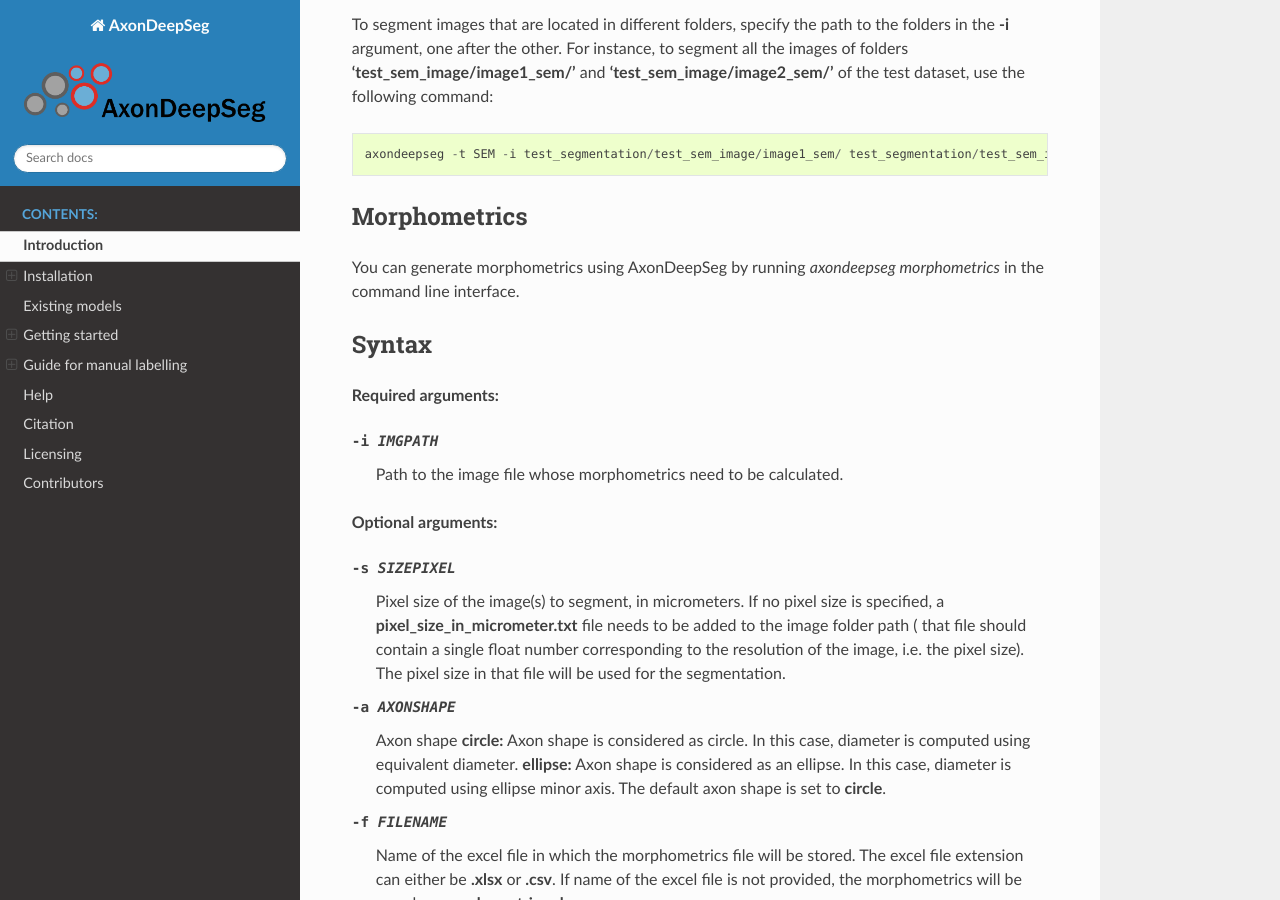
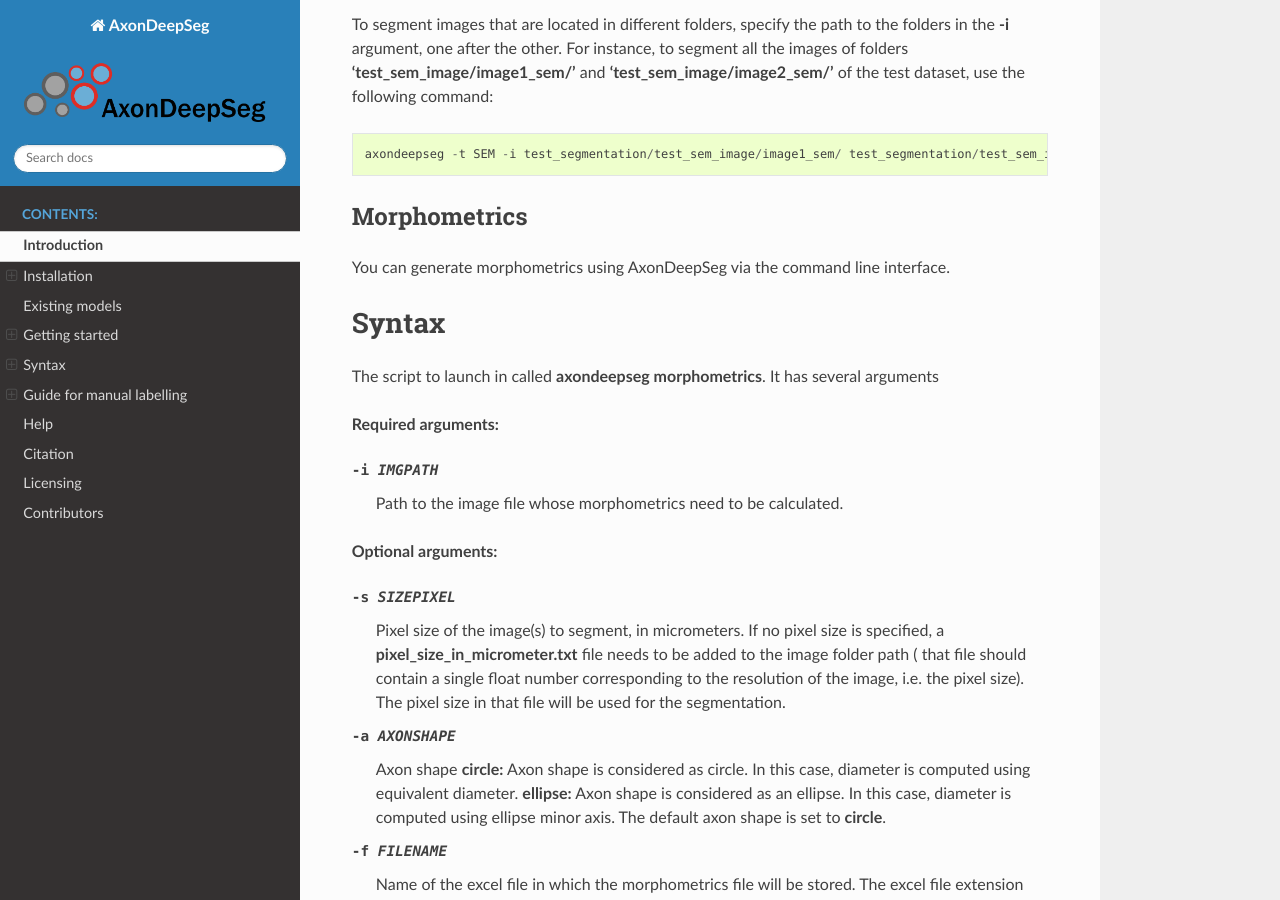
Before and after one commit to axondeepseg/axondeepseg, a Sphinx documentation site: the page built from docs/source/documentation.rst, in a window 1280 px wide and 900 px high, scrolled down 10701 px. Built offline with Sphinx 7.4.7 and the Read the Docs theme 2.0.0, drawn with Linux system fonts in a browser that asks for light colours.

Commit message:
Format Morphometrics section of Read the Docs

```diff
--- a/docs/source/documentation.rst
+++ b/docs/source/documentation.rst
@@ -233,7 +233,7 @@
 You can test AxonDeepSeg by downloading the test data available `here <https://osf.io/rtbwc/download>`_. It contains two SEM test samples and one TEM test sample.
 
 Syntax
-------
+-------
 
 The script to launch is called **axondeepseg**. It takes several arguments:
 
@@ -317,11 +317,12 @@
 Morphometrics
 ---------------
 
-You can  generate morphometrics using AxonDeepSeg by running `axondeepseg morphometrics` in the command line interface.
+You can generate morphometrics using AxonDeepSeg via the command line interface.
 
 Syntax
-------
+======
 
+The script to launch in called **axondeepseg morphometrics**. It has several arguments
 
 **Required arguments:**
 
```
